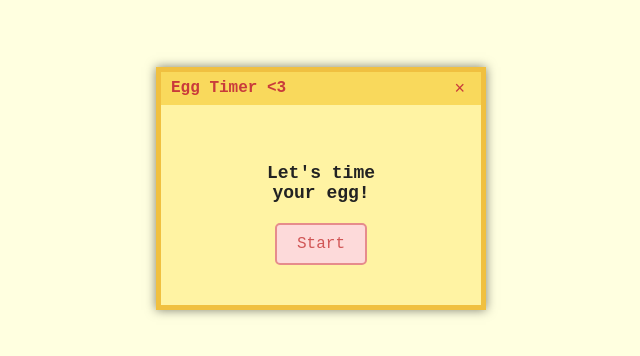
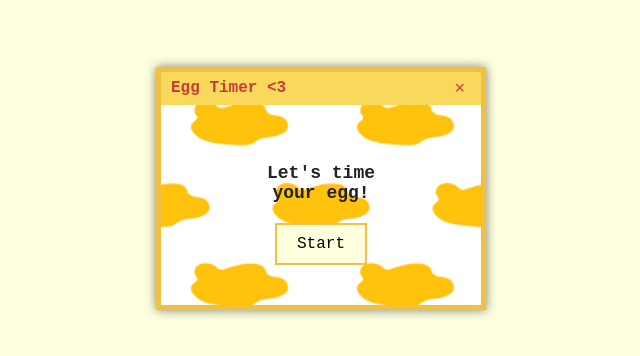
Before and after one commit to tdr8012/Egg_Timer_App, a plain HTML site: page html/index.html in a window 1280 px wide. Shown: the part 212-568 px from the top of the page, without its empty margins (319-959 px from the left). Drawn offline with Linux system fonts and the light colour scheme.

Commit message:
fix background, some minor errors

```diff
--- a/css/index.css
+++ b/css/index.css
@@ -39,7 +39,7 @@ body {
   background: linear-gradient(to bottom, #fff5c0, #fff3a3);
   text-align: center;
   padding: 40px 10px;
-  background-image: url('./images/egg_timer_background.png');
+  background-image: url('../images/egg_timer_background.png');
   background-size: cover;
   background-repeat: no-repeat;
   background-position: center;
@@ -56,9 +56,10 @@ body {
   display: inline-block;
   padding: 10px 20px;
   font-size: 16px;
-  border: 2px solid #e68c8c;
-  background-color: #fddada;
-  color: #d05555;
+  border: 2px solid #f0c040;
+  background-color: lightyellow;
+  color: black;
+  font: bold
   border-radius: 5px;
   text-decoration: none;
 }
```
